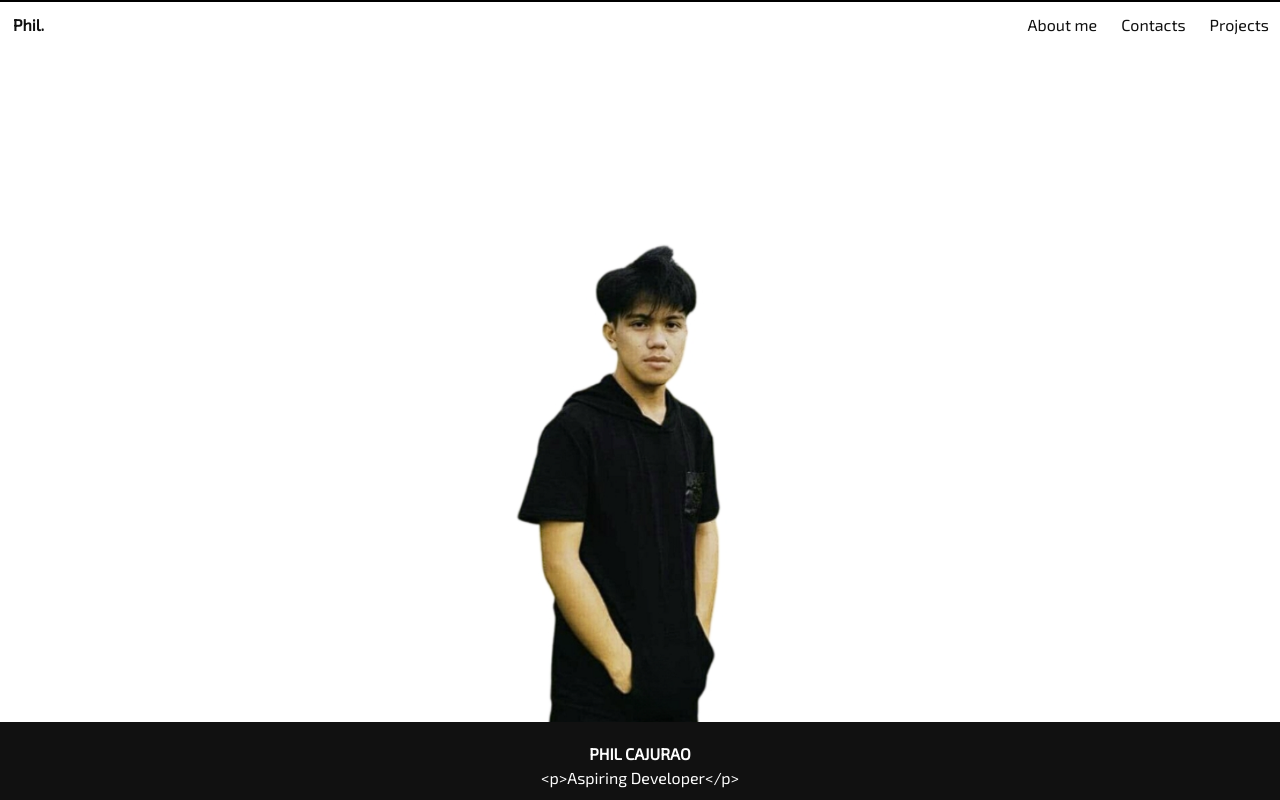
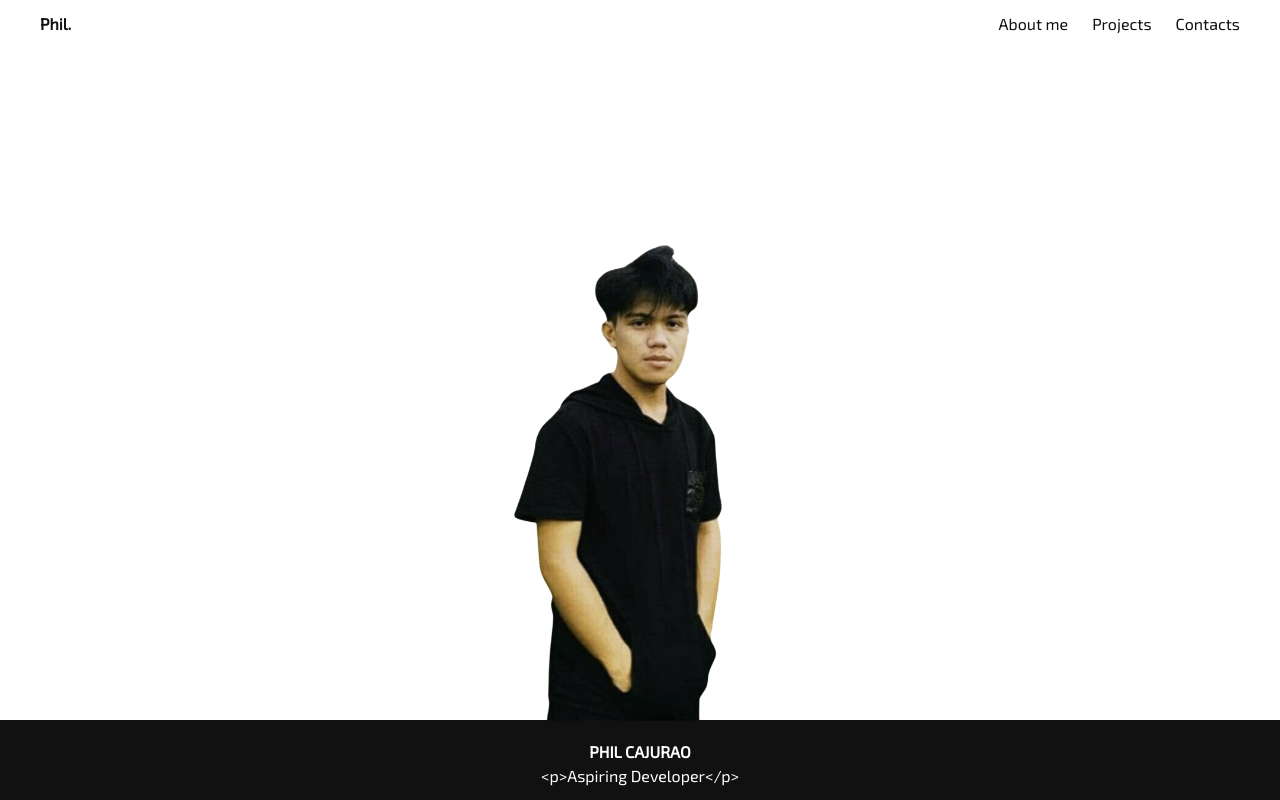
Before and after one commit to philcajurao/philcajurao.github.io, a React (Create React App) app: page / in a window 1280 px wide. Shown: the top 800 px of the page. Built offline with nearby package versions, Linux system fonts and the light colour scheme; the HTML template or start-up script is replaced by a standard one.

Commit message:
updated UI

```diff
--- a/src/App.js
+++ b/src/App.js
@@ -5,32 +5,32 @@ import phil from "./images/Phil.png";
 function App() {
   return (
     <div className="main text-[#111] bg-white caret-transparent">
-      <div className="navbar top-0 w-full border border-black">
-        <div className="fixed flex justify-between w-full">
+      <div className="navbar top-0 w-full">
+        <div className="fixed flex px-7 justify-between w-full">
           <button className="p-3 font-extrabold">Phil.</button>
-          <div>
-            <BiMenu size={30} className="cursor-pointer sm:hidden p-3" />
+          <div className="flex">
+            <BiMenu size={30} className="cursor-pointer sm:hidden self-center" />
             <ul className="sm:flex hidden ">
               <li>
                 <button className="p-3 cursor-pointer transition duration-300 hover:bg-[#111] hover:text-[#fefefe]">About me</button>
               </li>
               <li>
-                <button className="p-3 cursor-pointer transition duration-300 hover:bg-[#111] hover:text-[#fefefe]">Contacts</button>
+                <button className="p-3 cursor-pointer transition duration-300 hover:bg-[#111] hover:text-[#fefefe]">Projects</button>
               </li>
               <li>
-                <button className="p-3 cursor-pointer transition duration-300 hover:bg-[#111] hover:text-[#fefefe]">Projects</button>
+                <button className="p-3 cursor-pointer transition duration-300 hover:bg-[#111] hover:text-[#fefefe]">Contacts</button>
               </li>
             </ul>
           </div>
         </div>
       </div>
 
-      <div className="header flex flex-col items-center h-[90vh] h-[90svh]">
-        <img src={phil} alt="Phil" className="w-96 mt-auto" draggable="false" />
+      <div className="header flex justify-center h-[90vh] h-[90svh]">
+        <img src={phil} alt="Phil" className="w-96 mt-auto mb-[-1px]" draggable="false" />
       </div>
 
-      <div className="content bg-[#111] p-3 bottom-0">
-        <div className="text-[#fefefe] flex flex-col items-center mx-[20vw] ">
+      <div className="content bg-[#111] p-3 bottom-0 z-20">
+        <div className="text-[#fefefe] flex flex-col items-center mx-[20vw]">
           <div className="flex flex-col items-center mt-2">
             <h1 className="font-bold">PHIL CAJURAO</h1>
             <p>&lt;p&gt;Aspiring Developer&lt;/p&gt;</p>
--- a/src/index.css
+++ b/src/index.css
@@ -6,6 +6,7 @@
 
 body {
   margin: 0;
+  padding: 0;
   font-family: 'Exo 2', -apple-system, BlinkMacSystemFont, 'Segoe UI', 'Roboto', 'Oxygen',
     'Ubuntu', 'Cantarell', 'Fira Sans', 'Droid Sans', 'Helvetica Neue',
     sans-serif;
```
Also changed, not shown: src/images/Phil.png.
